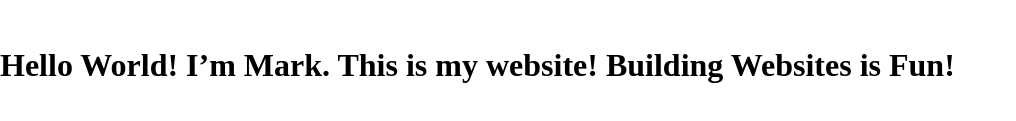
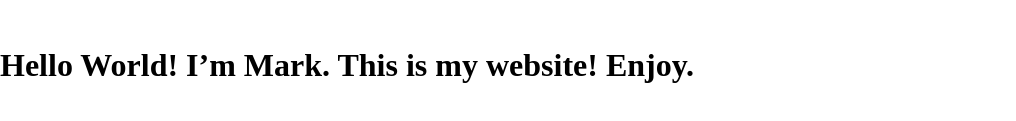
Before and after one commit to MJEland/hello-world, a plain HTML site: page index.html in a window 1280 px wide. Shown: the part 341-462 px from the top of the page, without its empty margins (0-1016 px from the left). Drawn offline with Linux system fonts and the light colour scheme.

Commit message:
Change message to Enjoy

```diff
--- a/index.html
+++ b/index.html
@@ -14,7 +14,7 @@
 <!-- Change this code here by copy and pasting your template on line 15 -->
 <h1>
   Hello World! I’m Mark. This is my website!
-  Building Websites is Fun!
+  Enjoy.
 
 </h1>
 
```
